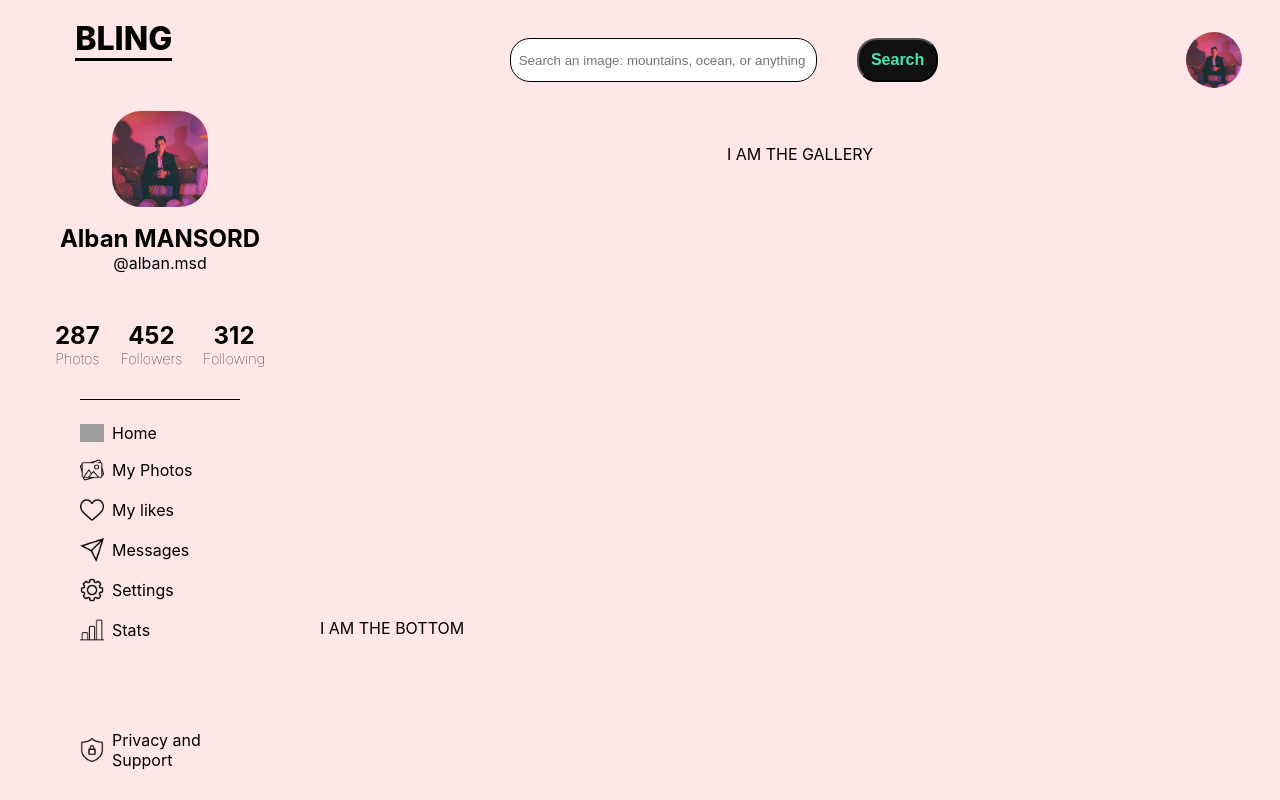
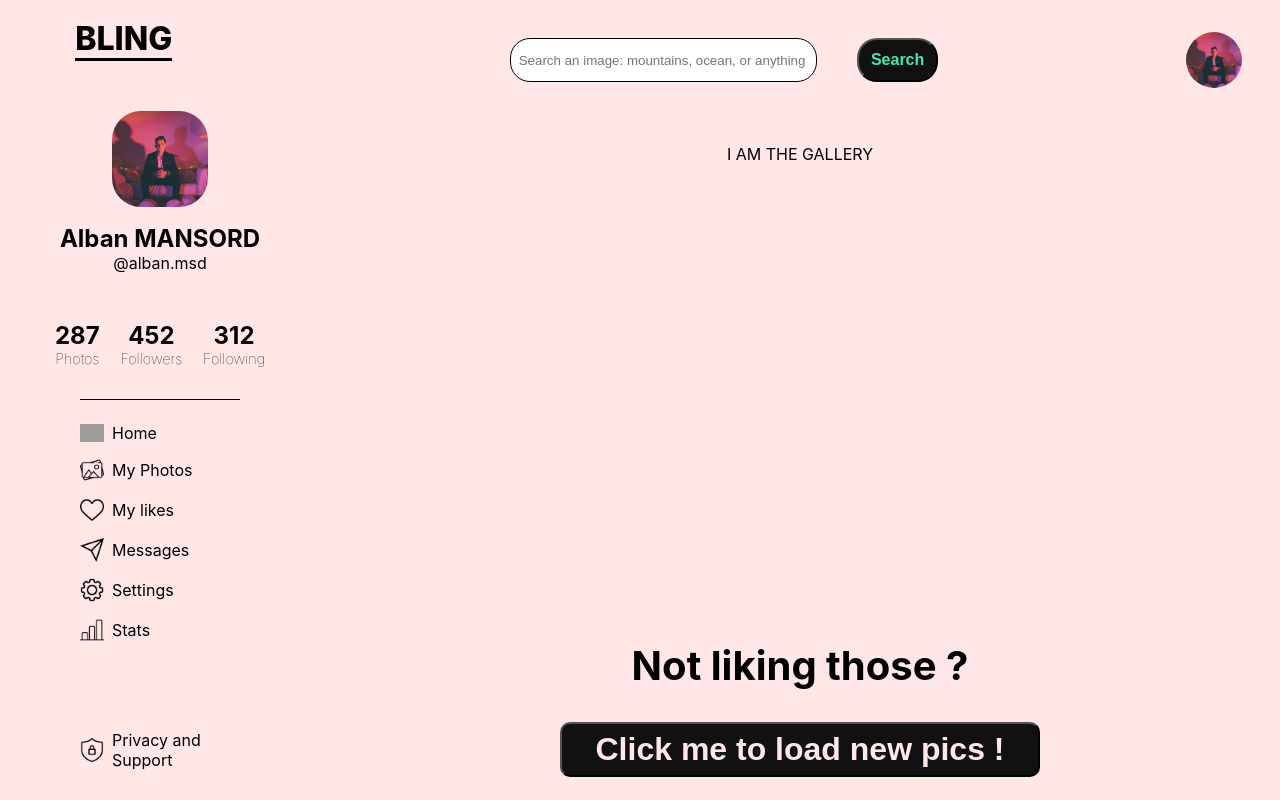
Before and after one commit to alban44980/Bling-app, a Next.js app in the folder bling-app/: page / in a window 1280 px wide. Built offline with nearby package versions, Linux system fonts and the light colour scheme; grey boxes are pictures that could not be loaded.

Commit message:
bottom main basic structure and styling

```diff
--- a/bling-app/components/Main/Bottom.jsx
+++ b/bling-app/components/Main/Bottom.jsx
@@ -1,7 +1,16 @@
 import styles from '../../styles/Main/Bottom.module.css';
 
 function Bottom() {
-  return <div>I AM THE BOTTOM</div>;
+  function handleClick() {
+    console.log('button clicked yiiii');
+  }
+
+  return (
+    <div className={styles.container}>
+      <h1>Not liking those ?</h1>
+      <button onClick={handleClick}>Click me to load new pics !</button>
+    </div>
+  );
 }
 
 export default Bottom;
--- a/bling-app/styles/Main/Bottom.module.css
+++ b/bling-app/styles/Main/Bottom.module.css
@@ -0,0 +1,31 @@
+.container {
+  display: flex;
+  flex: 1;
+  flex-direction: column;
+  justify-content: center;
+  align-items: center;
+}
+
+.container h1 {
+  margin: 2vh;
+  font-weight: bold;
+  font-size: 5vh;
+}
+
+.container button {
+  margin: 2vh;
+  width: 50%;
+  height: 30%;
+  font-weight: bold;
+  background-color: var(--black);
+  color: var(--pink);
+  border-radius: 10px;
+  font-size: 4vh;
+  transition: transform 0.2s;
+}
+
+.container button:hover {
+  color: var(--green);
+  cursor: pointer;
+  transform: scale(1.1);
+}
```
